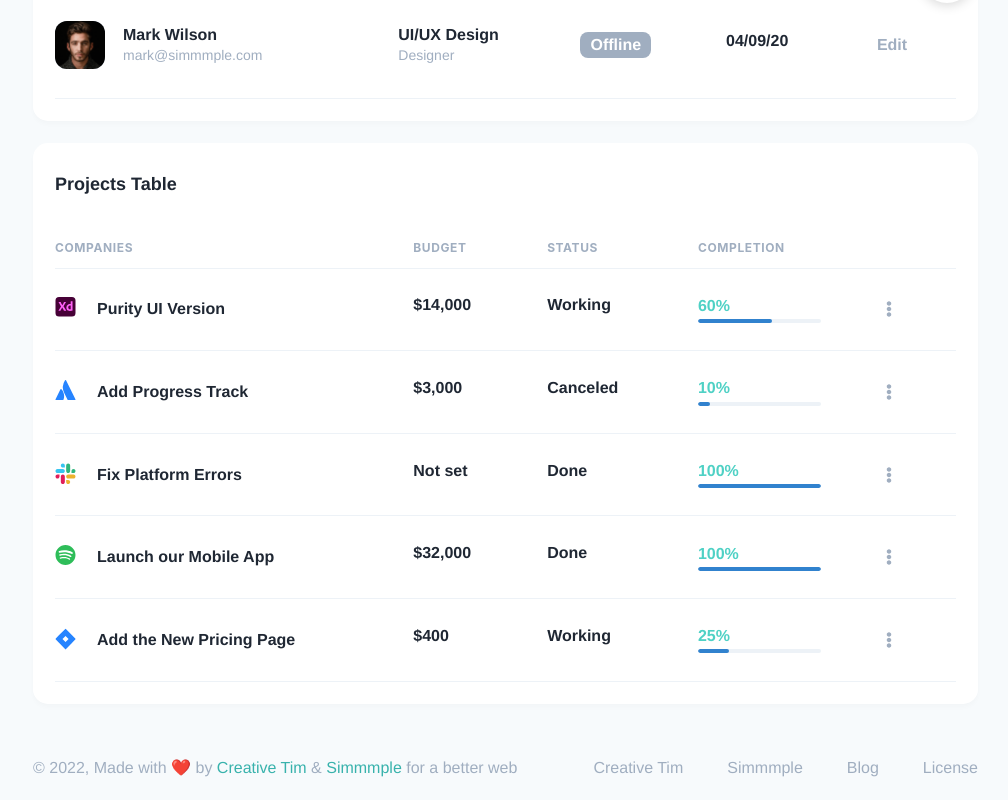
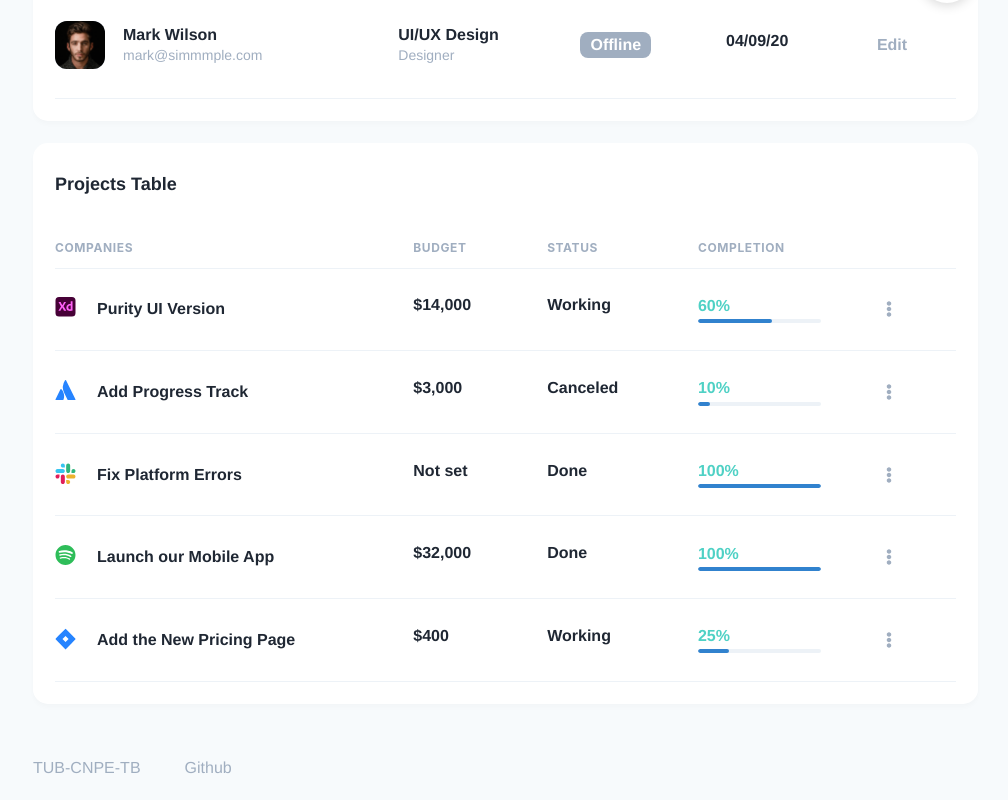
Before and after one commit to PrivacyEngineering/hawk-monitor, a React (Create React App) app in the folder frontend-v3-purity-ui/: page /#/admin/tables in a window 1280 px wide. Shown: the part 767-1567 px from the top of the page, without its empty margins (272-1280 px from the left). Built offline with nearby package versions, Linux system fonts and the light colour scheme.

Commit message:
Cleanup Footer

```diff
--- a/frontend-v3-purity-ui/src/components/Footer/Footer.js
+++ b/frontend-v3-purity-ui/src/components/Footer/Footer.js
@@ -1,106 +1,20 @@
-/*eslint-disable*/
-import React from "react";
-import { Flex, Link, List, ListItem, Text } from "@chakra-ui/react";
-import PropTypes from "prop-types";
+import { Flex, Link, List, ListItem } from "@chakra-ui/react";
 
 export default function Footer(props) {
-  // const linkTeal = useColorModeValue("teal.400", "red.200");=
   return (
     <Flex
-      flexDirection={{
-        base: "column",
-        xl: "row",
-      }}
-      alignItems={{
-        base: "center",
-        xl: "start",
-      }}
+      flexDirection={{ base: "column", xl: "row", }}
+      alignItems={{ base: "center", xl: "start", }}
       justifyContent="space-between"
       px="30px"
       pb="20px"
     >
-      <Text
-        color="gray.400"
-        textAlign={{
-          base: "center",
-          xl: "start",
-        }}
-        mb={{ base: "20px", xl: "0px" }}
-      >
-        &copy; {1900 + new Date().getYear()},{" "}
-        <Text as="span">
-          {document.documentElement.dir === "rtl"
-            ? " مصنوع من ❤️ بواسطة"
-            : "Made with ❤️ by "}
-        </Text>
-        <Link
-          // color={linkTeal}
-          color="teal.400"
-          href="https://www.creative-tim.com"
-          target="_blank"
-        >
-          {document.documentElement.dir === "rtl"
-            ? " توقيت الإبداعية"
-            : "Creative Tim "}
-        </Link>
-        &
-        <Link
-          // color={linkTeal}
-          color="teal.400"
-          href="https://www.simmmple.com"
-          target="_blank"
-        >
-          {document.documentElement.dir === "rtl" ? "سيممبل " : " Simmmple"}
-        </Link>
-        {document.documentElement.dir === "rtl"
-          ? "للحصول على ويب أفضل"
-          : " for a better web"}
-      </Text>
       <List display="flex">
-        <ListItem
-          me={{
-            base: "20px",
-            md: "44px",
-          }}
-        >
-          <Link color="gray.400" href="https://www.creative-tim.com">
-            {document.documentElement.dir === "rtl"
-              ? "توقيت الإبداعية"
-              : "Creative Tim"}
-          </Link>
+        <ListItem me={{ base: "20px", md: "44px", }}>
+          <Link color="gray.400" href="https://github.com/TUB-CNPE-TB/">TUB-CNPE-TB</Link>
         </ListItem>
-        <ListItem
-          me={{
-            base: "20px",
-            md: "44px",
-          }}
-        >
-          <Link color="gray.400" href="https://www.simmmple.com">
-            {document.documentElement.dir === "rtl" ? "سيممبل" : "Simmmple"}
-          </Link>
-        </ListItem>
-        <ListItem
-          me={{
-            base: "20px",
-            md: "44px",
-          }}
-        >
-          <Link
-            color="gray.400"
-            href="#blog"
-            href="https://creative-tim.com/blog"
-          >
-            {document.documentElement.dir === "rtl" ? "مدونة" : "Blog"}
-          </Link>
-        </ListItem>
-        <ListItem>
-          <Link
-            color="gray.400"
-            href="#license"
-            href="https://www.creative-tim.com/license"
-          >
-            {document.documentElement.dir === "rtl" ? "رخصة" : "License"}
-          </Link>
+        <ListItem me={{ base: "20px", md: "44px", }}>
+          <Link color="gray.400" href="https://github.com/TUB-CNPE-TB/transparency-log/">Github</Link>
         </ListItem>
       </List>
     </Flex>
```
